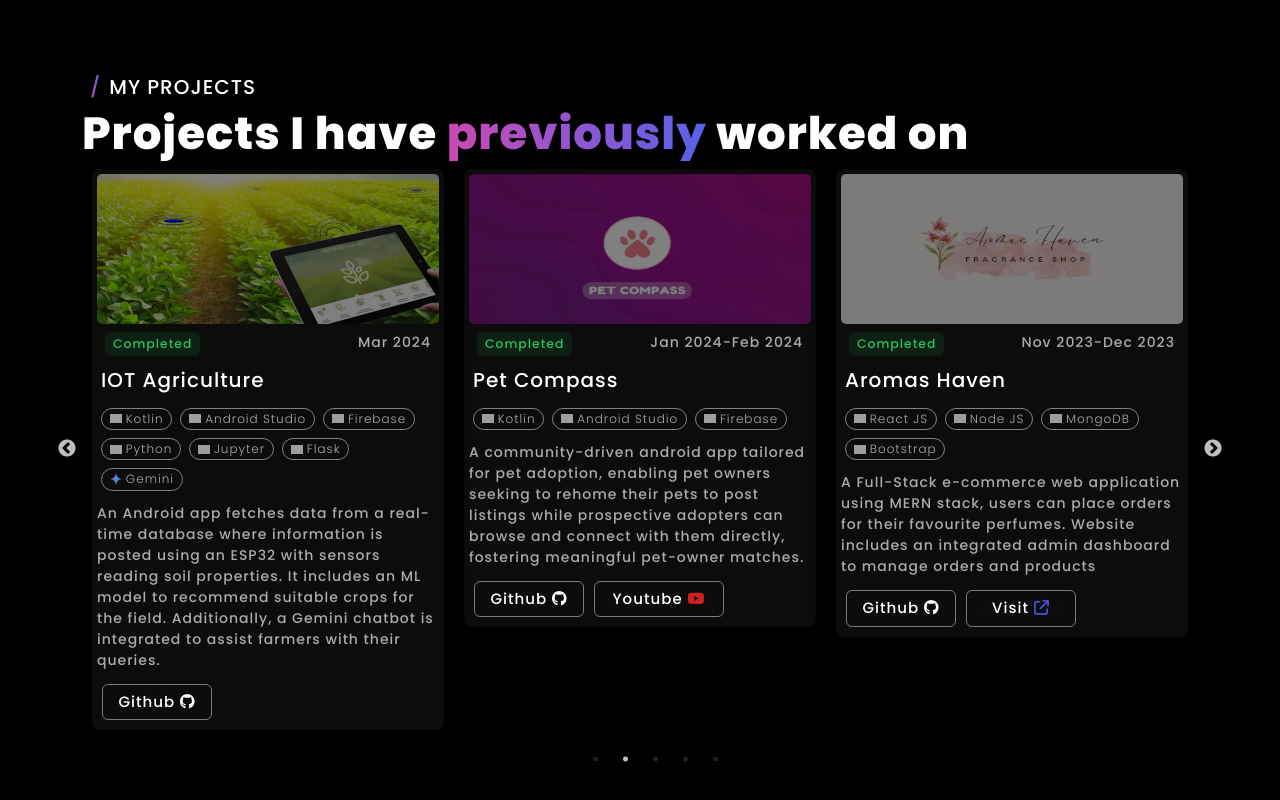
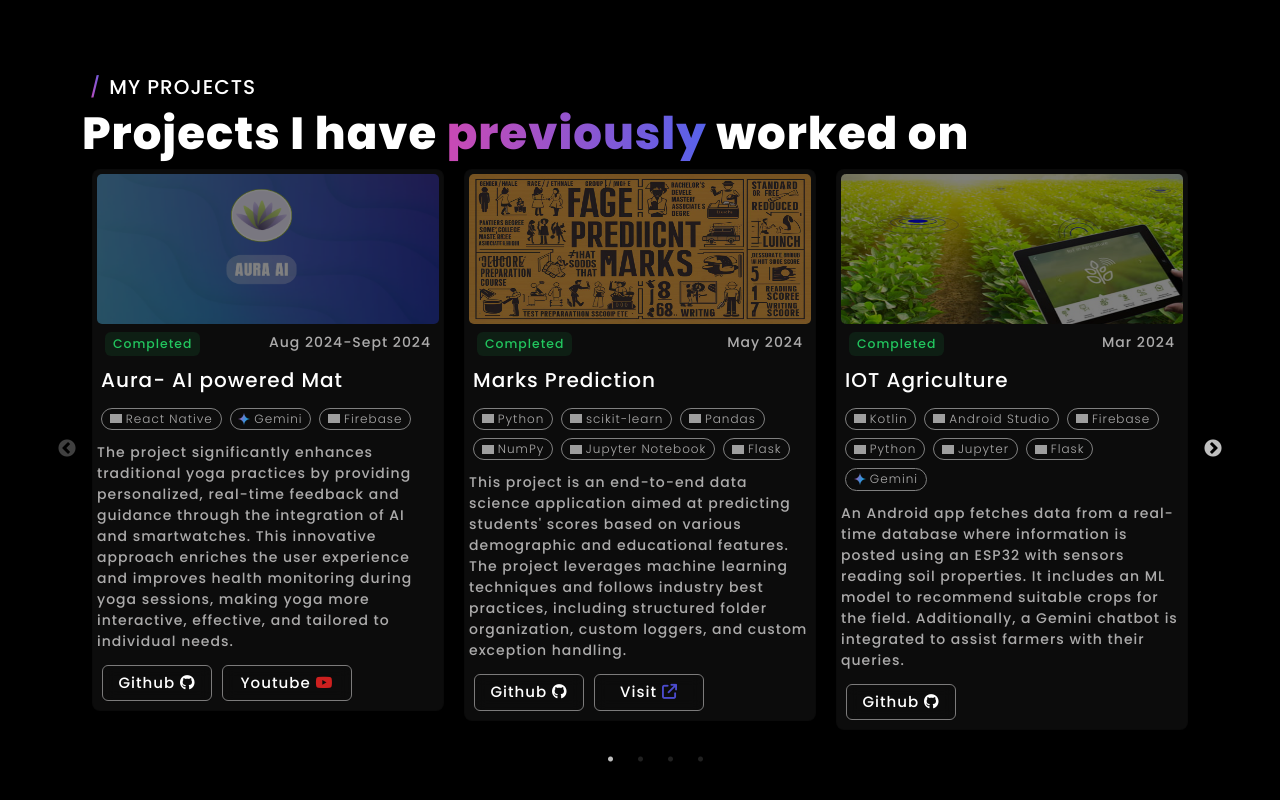
Before and after one commit to munirsiddiqui54/Portfolio, a React (Create React App) app: page / in a window 1280 px wide. Shown: the part 626-1426 px from the top of the page. Built offline with nearby package versions, Linux system fonts and the light colour scheme; grey boxes are pictures that could not be loaded; a web font is replaced by a local one.

Commit message:
added one project

```diff
--- a/src/Layouts/Projects/Projects.jsx
+++ b/src/Layouts/Projects/Projects.jsx
@@ -2,6 +2,7 @@ import React, { useRef } from "react";
 import "./Projects.css";
 import petComassImage from "./Photos/petCompass.png";
 import aromasHavenImage from "./Photos/aromasHaven.png";
+import aura from "./Photos/aura.png";
 import iotAgricultureImage from "./Photos/IotAgriculture.png";
 import platePaletteImage from "./Photos/platePalette.png";
 import gemicon from "./Photos/google-gemini-icon.svg";
@@ -18,7 +19,7 @@ const Projects = () => {
       "This project is an end-to-end data science application aimed at predicting students' scores based on various demographic and educational features. The project leverages machine learning techniques and follows industry best practices, including structured folder organization, custom loggers, and custom exception handling.",
     photo: marksPhoto,
     date: "May 2024",
-    status: "On-going",
+    status: "Completed",
     stack: [
       {
         skill: "Python",
@@ -106,6 +107,31 @@ const Projects = () => {
     github: "https://github.com/munirsiddiqui54/PetCompass",
     youtube: "https://youtu.be/MQbftC2EqmU?si=we_TeKxHJet_N--o",
   };
+  const auraMat = {
+    name: "Aura- AI powered Mat",
+    description:
+      "The project significantly enhances traditional yoga practices by providing personalized, real-time feedback and guidance through the integration of AI and smartwatches.  This innovative approach enriches the user experience and improves health monitoring during yoga sessions, making yoga more interactive, effective, and tailored to individual needs.",
+    photo: aura,
+    date: "Aug 2024-Sept 2024",
+    status: "Completed",
+    stack: [
+      {
+        skill: "React Native",
+        img: "https://cdn.jsdelivr.net/gh/devicons/devicon/icons/react/react-original.svg",
+      },
+      {
+        skill: "Gemini",
+        img: gemicon,
+      },
+      {
+        skill: "Firebase",
+        img: "https://cdn.jsdelivr.net/gh/devicons/devicon/icons/firebase/firebase-original.svg",
+      },
+    ],
+    keyPoints: ["Admin Dashboard", "Payment Gateway"],
+    github: "https://github.com/munirsiddiqui54/Ai-YogaMat",
+    youtube: "https://youtu.be/-8zDv2EXZKo?feature=shared",
+  };
   const iotAgriculture = {
     name: "IOT Agriculture",
     description:
@@ -184,13 +210,13 @@ const Projects = () => {
 
   var settings = {
     dots: true,
-    infinite: true,
+    infinite: false,
     speed: 500,
     slidesToShow: 3,
     slidesToScroll: 1,
     initialSlide: 0,
     autoplay: true,
-    autoplaySpeed: 4000,
+    autoplaySpeed: 9000,
     responsive: [
       {
         breakpoint: 1024,
@@ -230,6 +256,7 @@ const Projects = () => {
   };
 
   const list = [
+    auraMat,
     studentsMarks,
     iotAgriculture,
     petCompass,
@@ -248,18 +275,11 @@ const Projects = () => {
           Projects I have <span className="gradtext">previously</span> worked on
         </h2>
 
-        {/* <div
-          className="d-flex"
-          style={{
-            alignItems: "stretch",
-            justifyContent: "center",
-          }}
-        > */}
         <Slider ref={(slider) => (sliderRef = slider)} {...settings}>
           {list.map((item) => (
             <div
               class="card d-flex p-1"
-              style={{ justifyContent: "start", height: "100%" }}
+              style={{ justifyContent: "start", flex: 1, height: "100%" }}
             >
               <img
                 style={{
@@ -369,6 +389,7 @@ const Projects = () => {
           ))}
         </Slider>
       </div>
+
       {/* </div> */}
     </div>
   );
```
Also changed, not shown: src/Layouts/Projects/Photos/aura.png (added), 1 other file (tests, documents, lock files or other folders).
